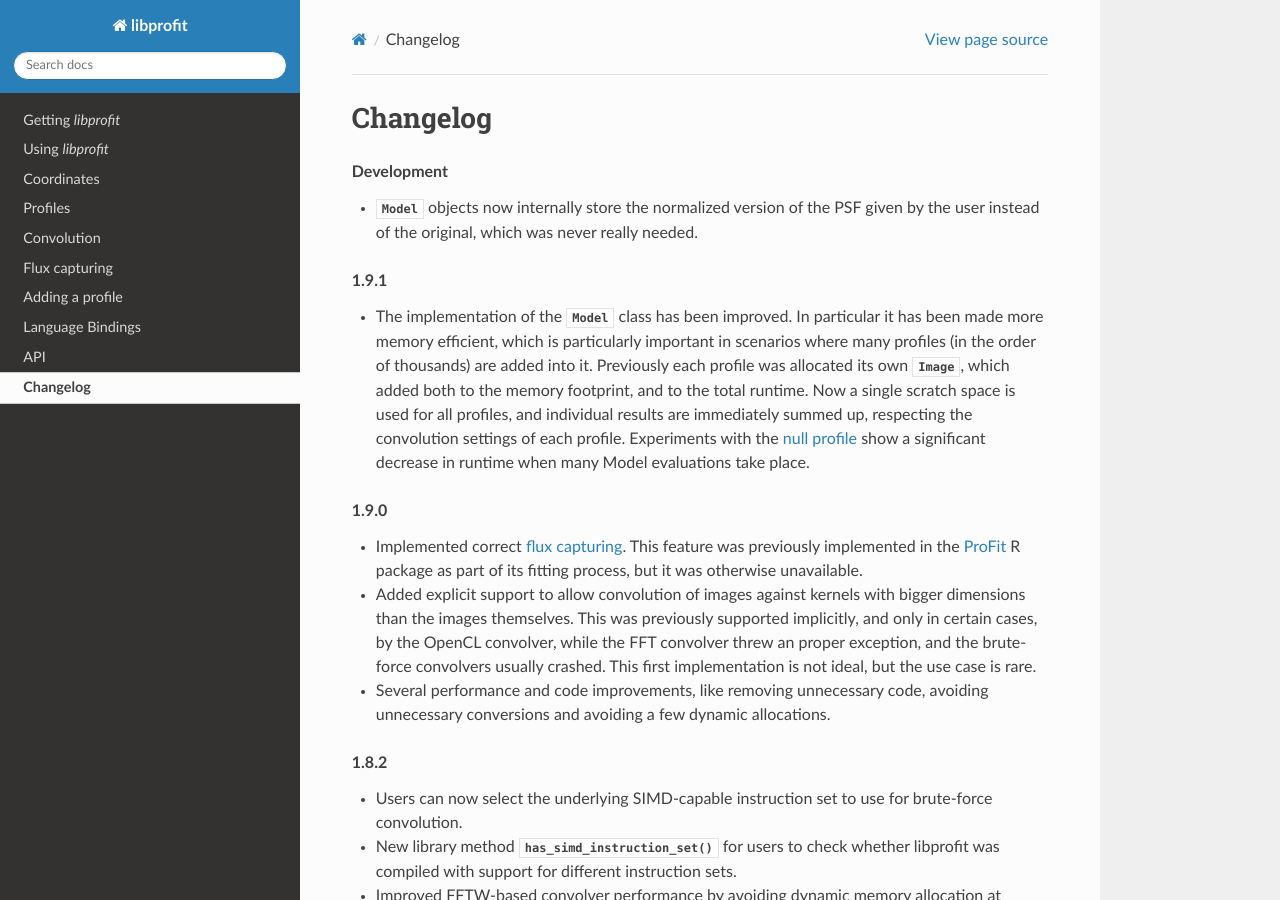
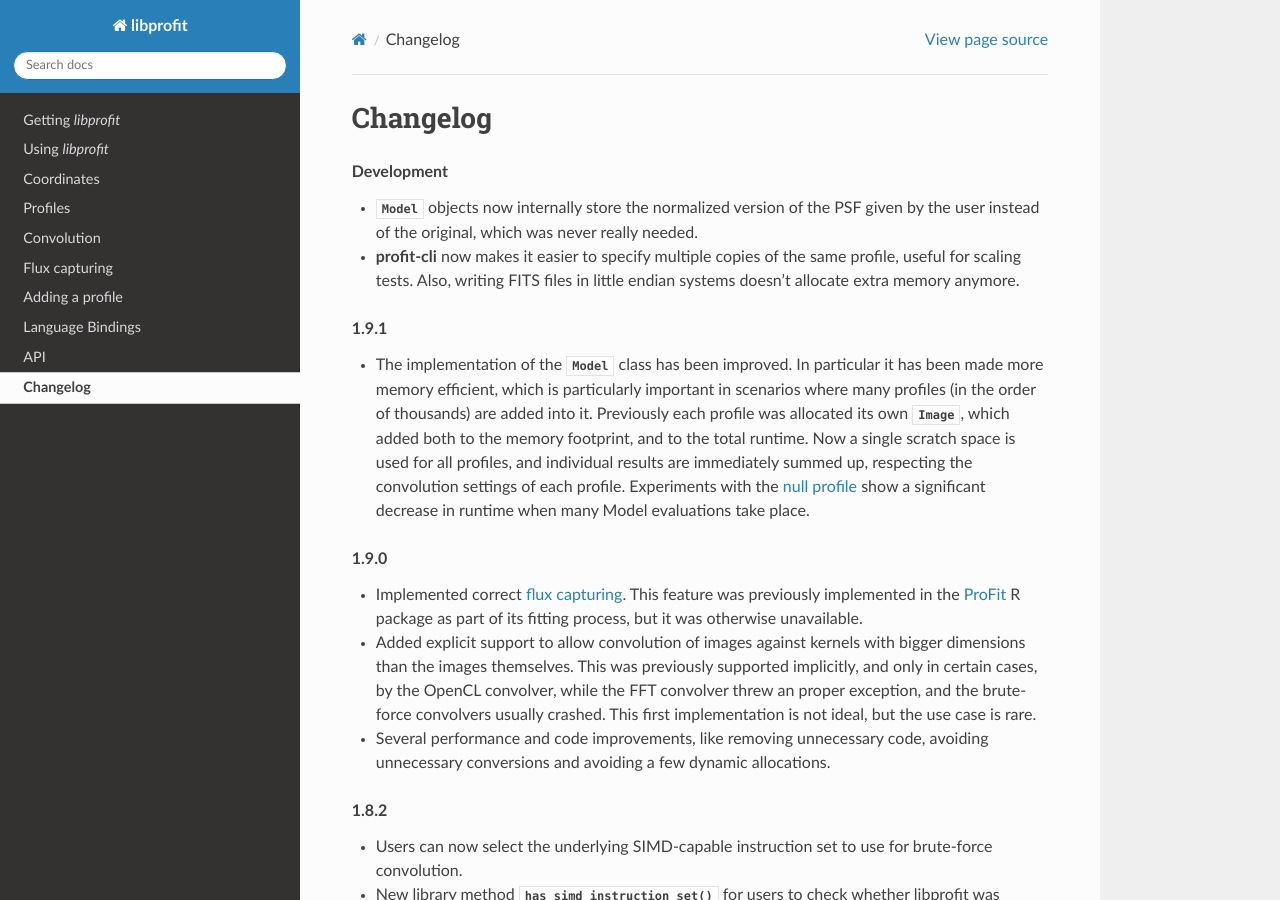
Before and after one commit to ICRAR/libprofit, a Sphinx documentation site: the page built from docs/changelog.rst, in a window 1280 px wide and 900 px high. Built offline with Sphinx 7.4.7 and the Read the Docs theme 2.0.0, drawn with Linux system fonts in a browser that asks for light colours.

Commit message:
Avoiding memory allocation on FITS dumping
We can avoid a potentially big and expensive memory allocation when
doing the conversion from little to big ending needed for FITS data
dumping. Instead, we loop through the pixels, convert them individually,
and write them into the file immediately after conversion. OS caching
saves us from having a bad writing performance most probably, and anyway
it's not really an issue for us as the tool is mostly exploratory and is
not meant to be *that* performant.

Signed-off-by: Rodrigo Tobar <rtobar@icrar.org>

```diff
--- a/docs/changelog.rst
+++ b/docs/changelog.rst
@@ -11,6 +11,11 @@ Changelog
   the normalized version of the PSF
   given by the user instead of the original,
   which was never really needed.
+* :program:`profit-cli` now makes it easier to specify
+  multiple copies of the same profile,
+  useful for scaling tests.
+  Also, writing FITS files in little endian systems
+  doesn't allocate extra memory anymore.
 
 .. rubric:: 1.9.1
 
```
Also changed, not shown: 1 other file.
